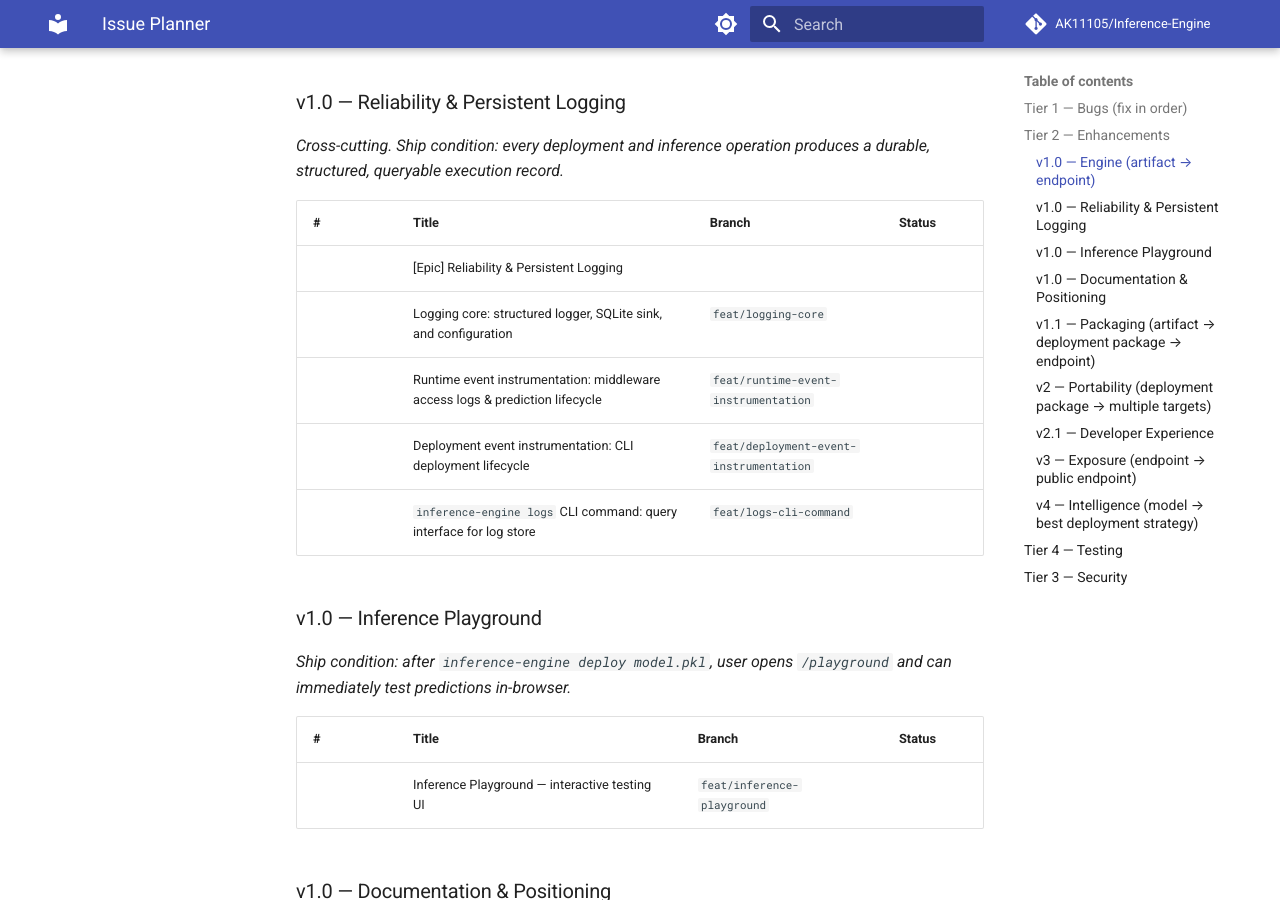
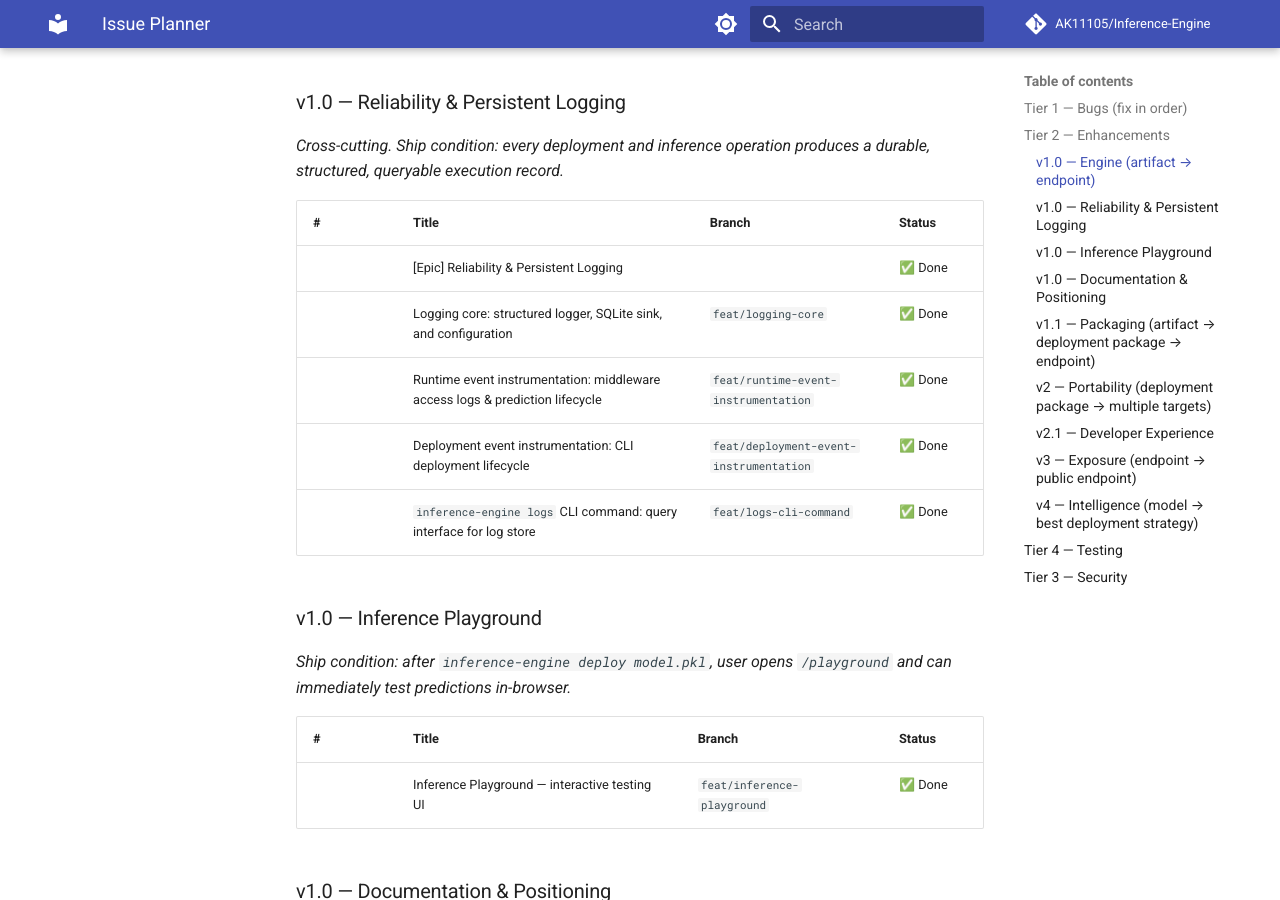
Before and after one commit to AK11105/Inference-Engine, an MkDocs documentation site: the page built from docs/internal/planning/issue-planner.md, in a window 1280 px wide and 900 px high, scrolled down 1986 px. Built offline with MkDocs 1.6.1 and Material for MkDocs 9.7.7, drawn with Linux system fonts in a browser that asks for light colours; comment, search, counter and statistics services are not loaded.

Commit message:
docs: update internal issue planner based on issues solved

```diff
--- a/docs/internal/planning/issue-planner.md
+++ b/docs/internal/planning/issue-planner.md
@@ -48,11 +48,11 @@ See `docs/internal/planning/roadmap.md` for release scope decisions.
 
 | # | Title | Branch | Status |
 |---|-------|--------|--------|
-| | [Epic] Reliability & Persistent Logging | | |
-| | Logging core: structured logger, SQLite sink, and configuration | `feat/logging-core` | |
-| | Runtime event instrumentation: middleware access logs & prediction lifecycle | `feat/runtime-event-instrumentation` | |
-| | Deployment event instrumentation: CLI deployment lifecycle | `feat/deployment-event-instrumentation` | |
-| | `inference-engine logs` CLI command: query interface for log store | `feat/logs-cli-command` | |
+| | [Epic] Reliability & Persistent Logging | | ✅ Done |
+| | Logging core: structured logger, SQLite sink, and configuration | `feat/logging-core` | ✅ Done |
+| | Runtime event instrumentation: middleware access logs & prediction lifecycle | `feat/runtime-event-instrumentation` | ✅ Done |
+| | Deployment event instrumentation: CLI deployment lifecycle | `feat/deployment-event-instrumentation` | ✅ Done |
+| | `inference-engine logs` CLI command: query interface for log store | `feat/logs-cli-command` | ✅ Done |
 
 ### v1.0 — Inference Playground
 
@@ -60,7 +60,7 @@ See `docs/internal/planning/roadmap.md` for release scope decisions.
 
 | # | Title | Branch | Status |
 |---|-------|--------|--------|
-| | Inference Playground — interactive testing UI | `feat/inference-playground` | |
+| | Inference Playground — interactive testing UI | `feat/inference-playground` | ✅ Done |
 
 ### v1.0 — Documentation & Positioning
 
```
